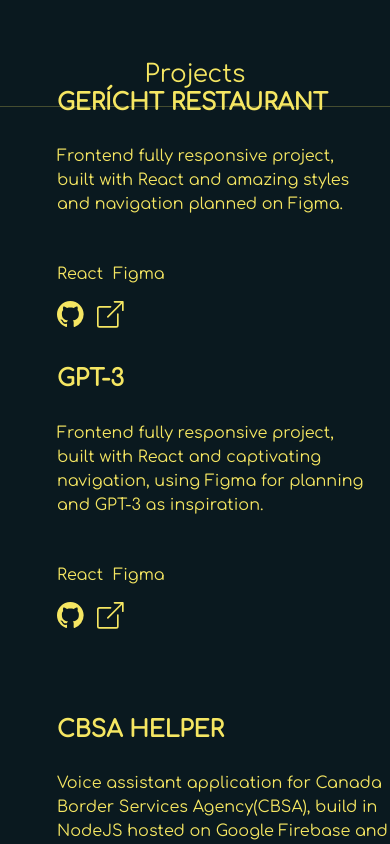
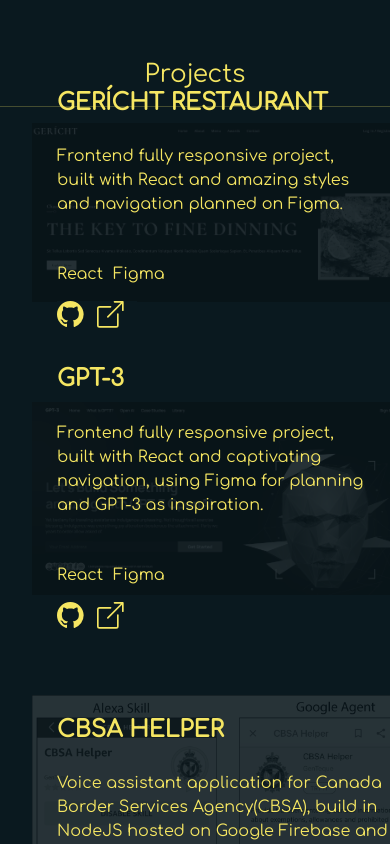
Before and after one commit to marcoszorzi/portfolio-v2, a React (Create React App) app: page / in a window 390 px wide. Shown: the part 840-1684 px from the top of the page. Built offline with nearby package versions, Linux system fonts and the light colour scheme.

Commit message:
Update App.css

```diff
--- a/src/App.css
+++ b/src/App.css
@@ -242,7 +242,7 @@ hr.solid {
     grid-column: -1 / 1;
     height: 100%;
     opacity: 0.25;
-    z-index: -1;
+    z-index: 0;
   }
 
   .proj2-image > img{
@@ -250,13 +250,12 @@ hr.solid {
     width: 100vw;
     height: auto;
     filter: grayscale(100%) contrast(1) brightness(50%);
-    z-index: -1;
+    z-index: 0;
   }
 
   .proj2-title{
     position: static;
     background-color: transparent;
-    z-index: 1;
   }
 
 
```
